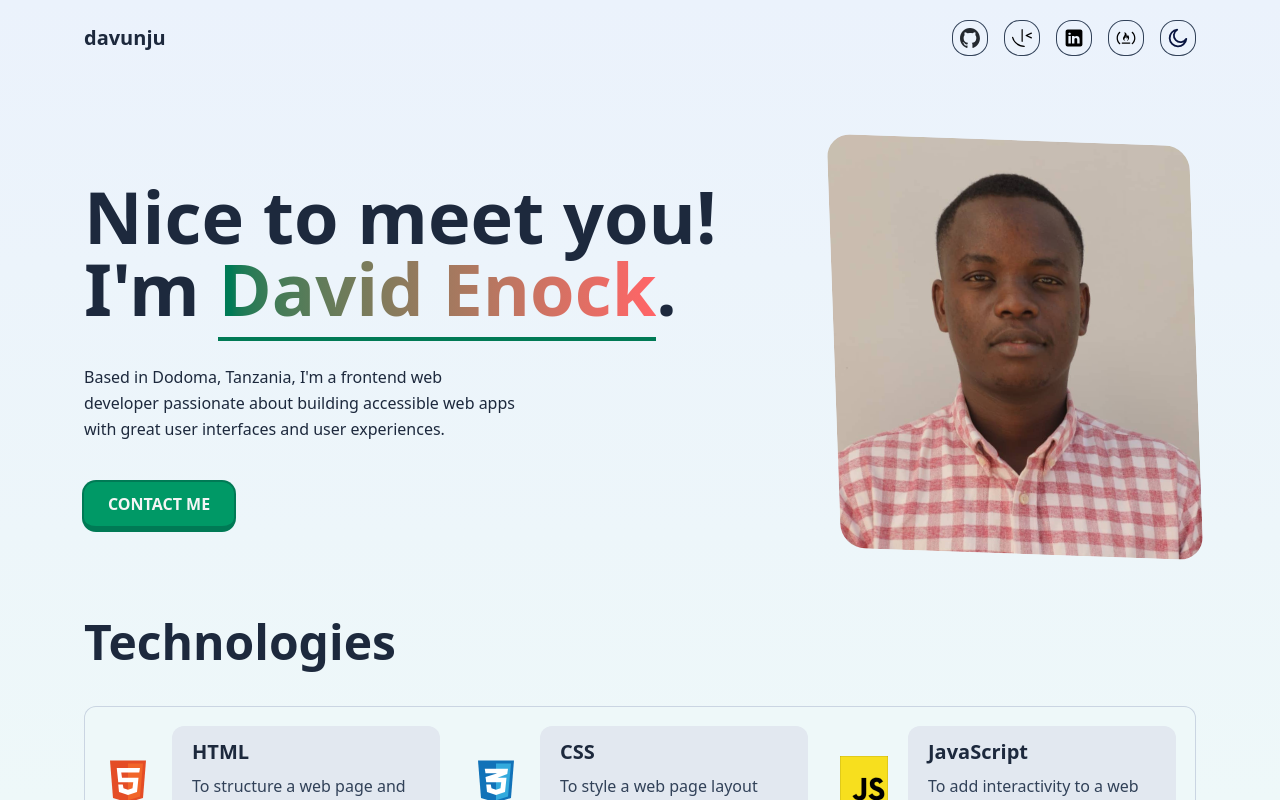
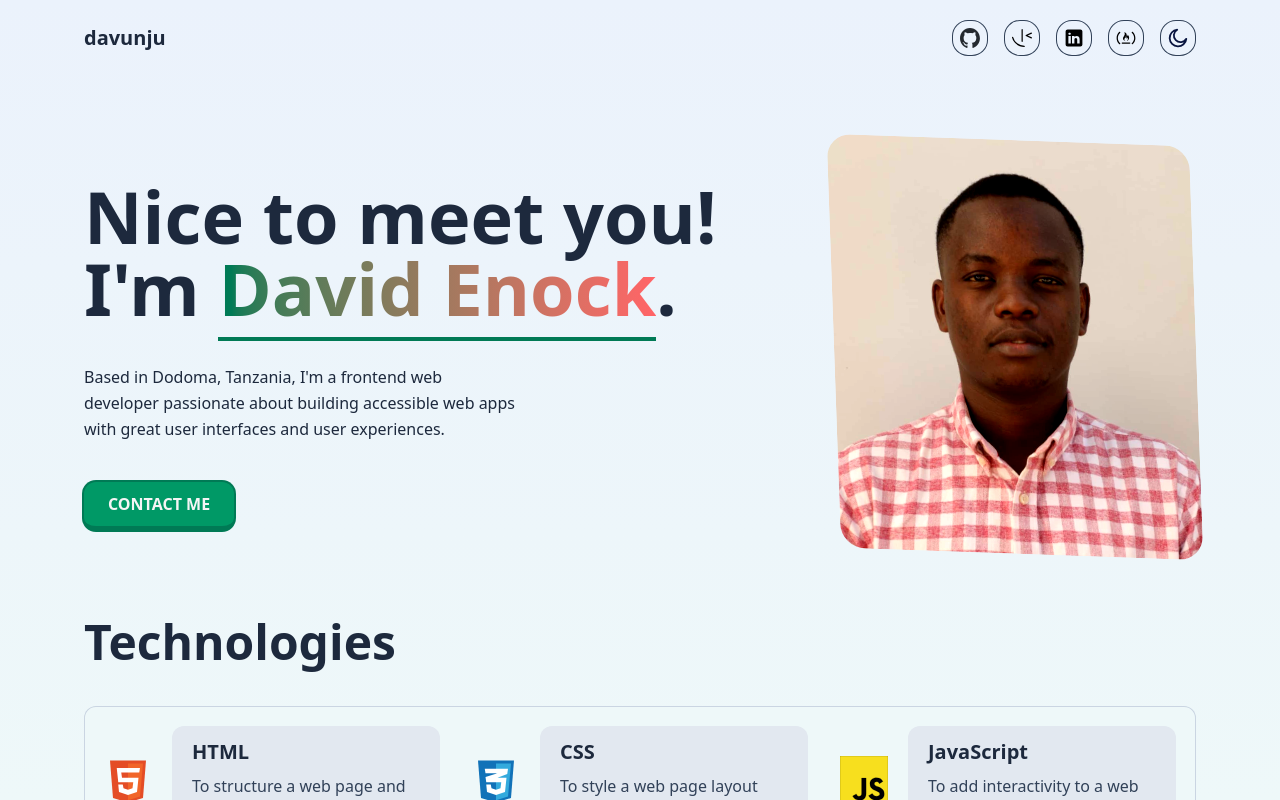
Before and after one commit to davunju/portfolio, a React (Vite) app: page / in a window 1280 px wide. Shown: the top 800 px of the page. Built offline with nearby package versions, Linux system fonts and the light colour scheme.

Commit message:
Update Hero.jsx

```diff
--- a/src/components/Hero.jsx
+++ b/src/components/Hero.jsx
@@ -31,7 +31,7 @@ export default function Hero() {
           <img
             src="/david.jpg"
             alt="my image"
-            className="w-[560px] rounded-3xl lg:skew-2"
+            className="w-[560px] rounded-3xl lg:skew-2 contrast-150"
           />
         </div>
       </div>
```
